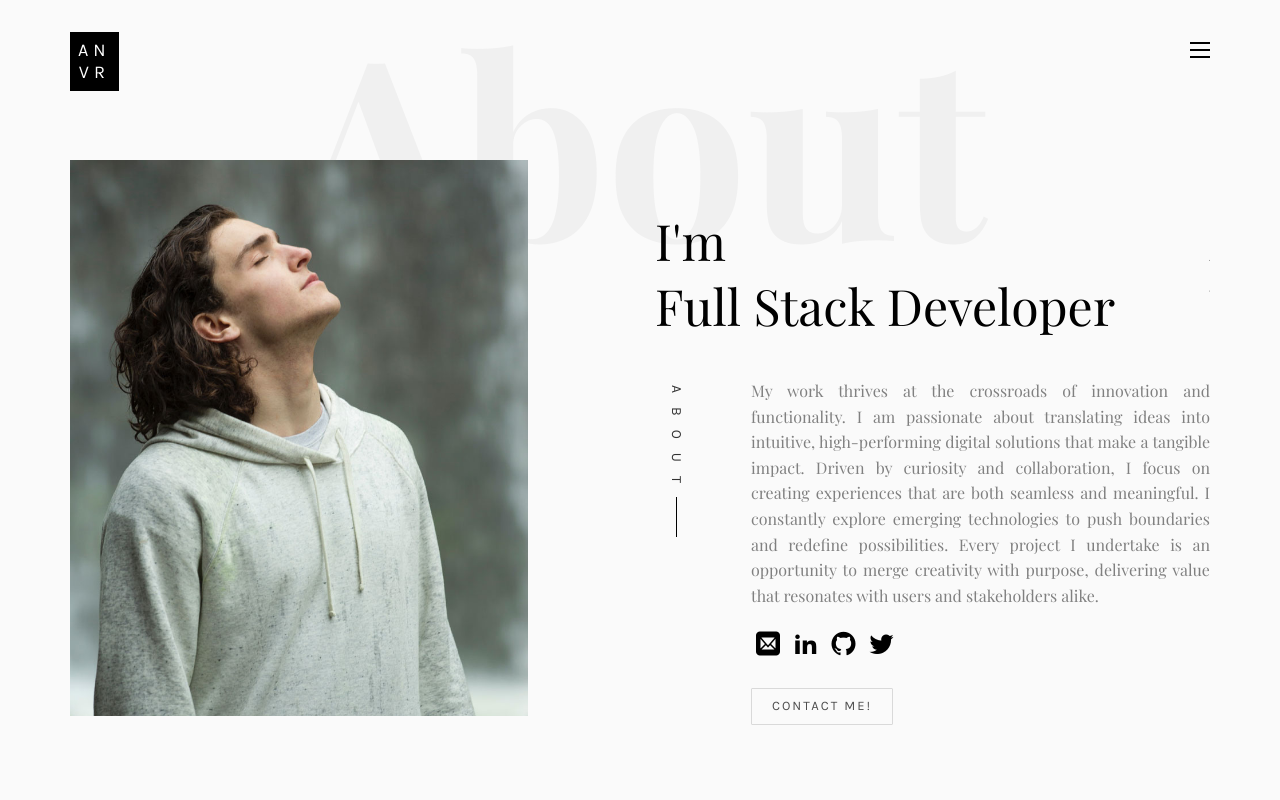
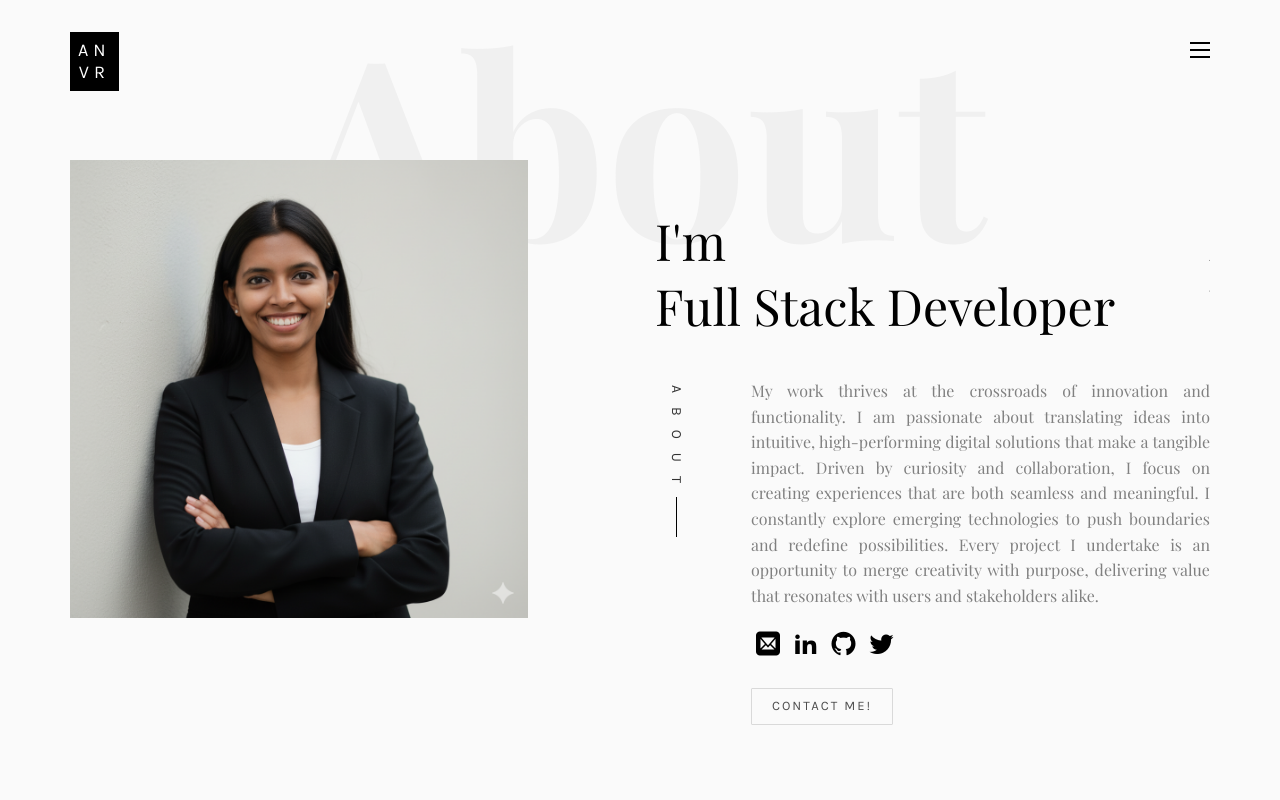
Before and after one commit to vranila/Portfolio-Website-Anila-V-R, a plain HTML site: page index.html in a window 1280 px wide. Shown: the top 800 px of the page. Drawn offline with nearby package versions, Linux system fonts and the light colour scheme; files whose address does not match are found by name; a web font is replaced by a local one.

Commit message:
Updated features

```diff
--- a/index.html
+++ b/index.html
@@ -119,10 +119,10 @@
 					<div class="col-md-5 animate-box">
 						<div class="owl-carousel3">
 							<div class="item">
-								<img class="img-responsive about-img" src="images/about.jpg" alt="html5 bootstrap template by colorlib.com">
+								<img class="img-responsive about-img" src="images/about-2.png" alt="html5 bootstrap template by colorlib.com">
 							</div>
 							<div class="item">
-								<img class="img-responsive about-img" src="images/about-2.jpg" alt="html5 bootstrap template by colorlib.com">
+								<img class="img-responsive about-img" src="images/about1.png" alt="html5 bootstrap template by colorlib.com">
 							</div>
 						</div>
 					</div>
```
Also changed, not shown: about.html (+1 -1 lines), single.html (+2 -2 lines), images/about-2.jpg (deleted), images/about-2.png (added), images/about-3.png (added), images/about-4.png (added), images/about.jpg (deleted), images/about1.png (added), images/services-img-1.jpg (deleted).
